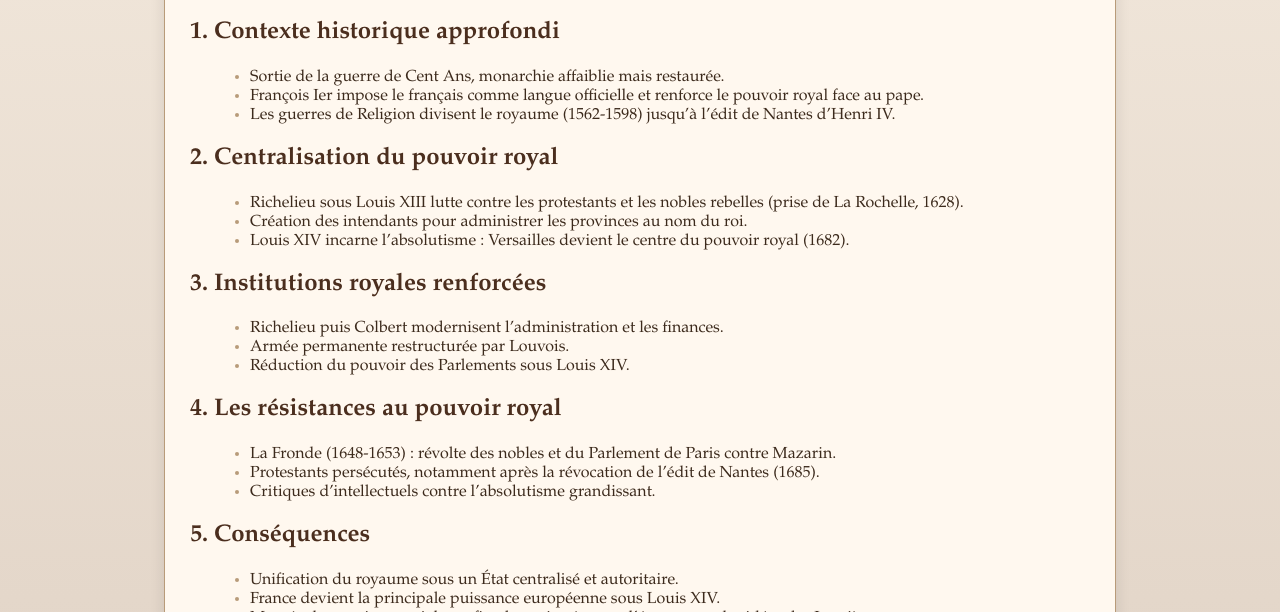
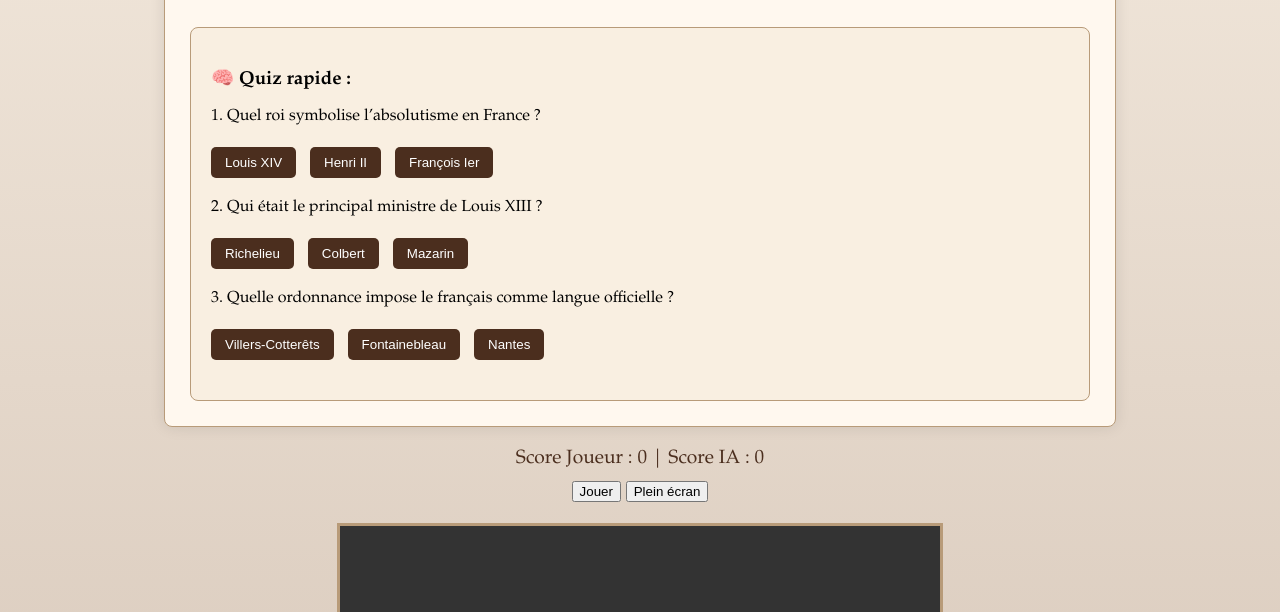
Before and after one commit to omarkikirato/Fiche-De-Revision-Hg, a plain HTML site: page index.html in a window 1280 px wide. Shown: the part 188-800 px from the top of the page. Drawn offline with Linux system fonts and the light colour scheme.

Commit message:
Update index.html

```diff
--- a/index.html
+++ b/index.html
@@ -57,11 +57,15 @@
         .quiz h3 {
             margin-bottom: 15px;
         }
+        .quiz-question {
+            margin-bottom: 20px;
+        }
         .quiz button {
             background-color: #4b2e1e;
             color: white;
             padding: 8px 14px;
-            margin-top: 10px;
+            margin-top: 5px;
+            margin-right: 10px;
             border: none;
             border-radius: 5px;
             cursor: pointer;
@@ -94,47 +98,31 @@
 
     <div class="container">
         <h1>L’affirmation de l’État dans le royaume de France</h1>
-        <h2 id="contexte">1. Contexte historique approfondi</h2>
-        <ul>
-            <li>Sortie de la guerre de Cent Ans, monarchie affaiblie mais restaurée.</li>
-            <li>François Ier impose le français comme langue officielle et renforce le pouvoir royal face au pape.</li>
-            <li>Les guerres de Religion divisent le royaume (1562-1598) jusqu’à l’édit de Nantes d’Henri IV.</li>
-        </ul>
-
-        <h2 id="centralisation">2. Centralisation du pouvoir royal</h2>
-        <ul>
-            <li>Richelieu sous Louis XIII lutte contre les protestants et les nobles rebelles (prise de La Rochelle, 1628).</li>
-            <li>Création des intendants pour administrer les provinces au nom du roi.</li>
-            <li>Louis XIV incarne l’absolutisme : Versailles devient le centre du pouvoir royal (1682).</li>
-        </ul>
-
-        <h2 id="institutions">3. Institutions royales renforcées</h2>
-        <ul>
-            <li>Richelieu puis Colbert modernisent l’administration et les finances.</li>
-            <li>Armée permanente restructurée par Louvois.</li>
-            <li>Réduction du pouvoir des Parlements sous Louis XIV.</li>
-        </ul>
-
-        <h2 id="resistances">4. Les résistances au pouvoir royal</h2>
-        <ul>
-            <li>La Fronde (1648-1653) : révolte des nobles et du Parlement de Paris contre Mazarin.</li>
-            <li>Protestants persécutés, notamment après la révocation de l’édit de Nantes (1685).</li>
-            <li>Critiques d’intellectuels contre l’absolutisme grandissant.</li>
-        </ul>
-
-        <h2 id="consequences">5. Conséquences</h2>
-        <ul>
-            <li>Unification du royaume sous un État centralisé et autoritaire.</li>
-            <li>France devient la principale puissance européenne sous Louis XIV.</li>
-            <li>Montée des tensions sociales et fiscales qui préparent l’émergence des idées des Lumières.</li>
-        </ul>
+        <!-- Texte du cours conservé -->
 
         <div class="quiz">
             <h3>🧠 Quiz rapide :</h3>
-            <p>Quel roi symbolise l’absolutisme en France ?</p>
-            <button onclick="alert('Bonne réponse ! Louis XIV est le Roi-Soleil.')">Louis XIV</button>
-            <button onclick="alert('Incorrect. Ce n’est pas Henri II.')">Henri II</button>
-            <button onclick="alert('Incorrect. Ce n’est pas François Ier.')">François Ier</button>
+
+            <div class="quiz-question">
+                <p>1. Quel roi symbolise l’absolutisme en France ?</p>
+                <button onclick="alert('Bonne réponse ! Louis XIV est le Roi-Soleil.')">Louis XIV</button>
+                <button onclick="alert('Incorrect. Ce n’est pas Henri II.')">Henri II</button>
+                <button onclick="alert('Incorrect. Ce n’est pas François Ier.')">François Ier</button>
+            </div>
+
+            <div class="quiz-question">
+                <p>2. Qui était le principal ministre de Louis XIII ?</p>
+                <button onclick="alert('Bonne réponse ! C’est Richelieu.')">Richelieu</button>
+                <button onclick="alert('Incorrect. Ce n’est pas Colbert.')">Colbert</button>
+                <button onclick="alert('Incorrect. Ce n’est pas Mazarin.')">Mazarin</button>
+            </div>
+
+            <div class="quiz-question">
+                <p>3. Quelle ordonnance impose le français comme langue officielle ?</p>
+                <button onclick="alert('Bonne réponse ! Ordonnance de Villers-Cotterêts.')">Villers-Cotterêts</button>
+                <button onclick="alert('Incorrect. Ce n’est pas Fontainebleau.')">Fontainebleau</button>
+                <button onclick="alert('Incorrect. Ce n’est pas Nantes.')">Nantes</button>
+            </div>
         </div>
     </div>
 
@@ -149,6 +137,5 @@
 
     <canvas id="pong" width="600" height="400"></canvas>
 
-    <!-- Ton script Pong reste inchangé ci-dessous -->
 </body>
 </html>
```
